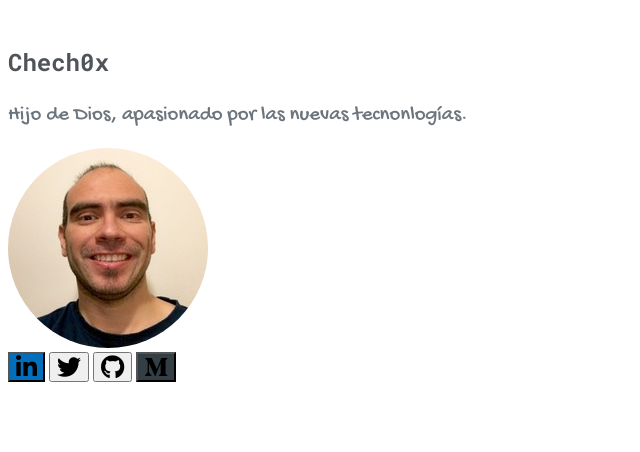
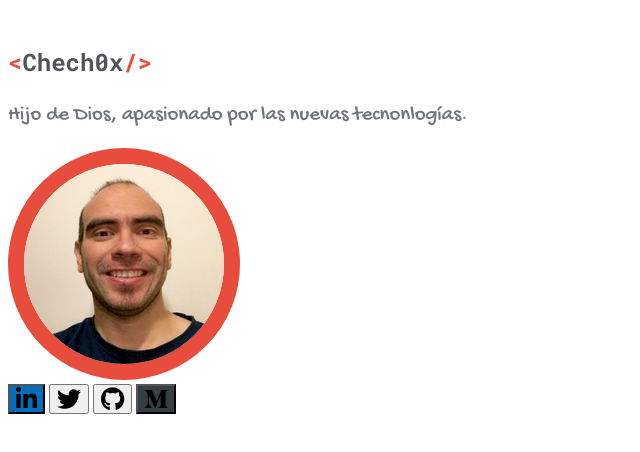
Before and after one commit to chech0x/chech0x.github.io, a plain HTML site: page index.html in a window 1280 px wide. Shown: the whole page, without its empty margins (0-640 px from the left). Drawn offline with nearby package versions, Linux system fonts and the light colour scheme; a web font is replaced by a local one.

Commit message:
Se le da color alrededor de titulo y al contorno de avatar

```diff
--- a/index.html
+++ b/index.html
@@ -41,7 +41,7 @@
                         <div class="col-lg-6 col-sm-12">
                                 <div class="card" style="">
                                     <div class="card-header text-center">
-                                        <h2  style="font-family: 'Roboto Mono', monospace;color:#505458">Chech0x</h2>
+                                        <h2  style="font-family: 'Roboto Mono', monospace;color:#505458"><span style="color:#e74c3c" class="font-weight-bold pr-2">&lt;</span>Chech0x<span class="font-weight-bold pl-2" style="color:#e74c3c">/&gt;</span></h2>
                                       </div>
                                         <div class="card-body">
                                                 <div class="row mx-auto px-1 my-4">
@@ -61,7 +61,10 @@
                                           <a href="#" class="card-link">Another link</a-->
                                                     </div>
                                                     <div class="col-md text-center" >
-                                                      <img src="media/img/avatar.jpeg"  style="border-radius: 50%  "/>
+                                                      <img src="media/img/avatar.jpeg"  style="border-radius: 50%;
+                                                      border-style: solid;
+                                                      border-color: #e74c3c;
+                                                      border-width: 1em; "/>
                                                     </div>
                                                     </div>
                                                     <div class="row">
```
